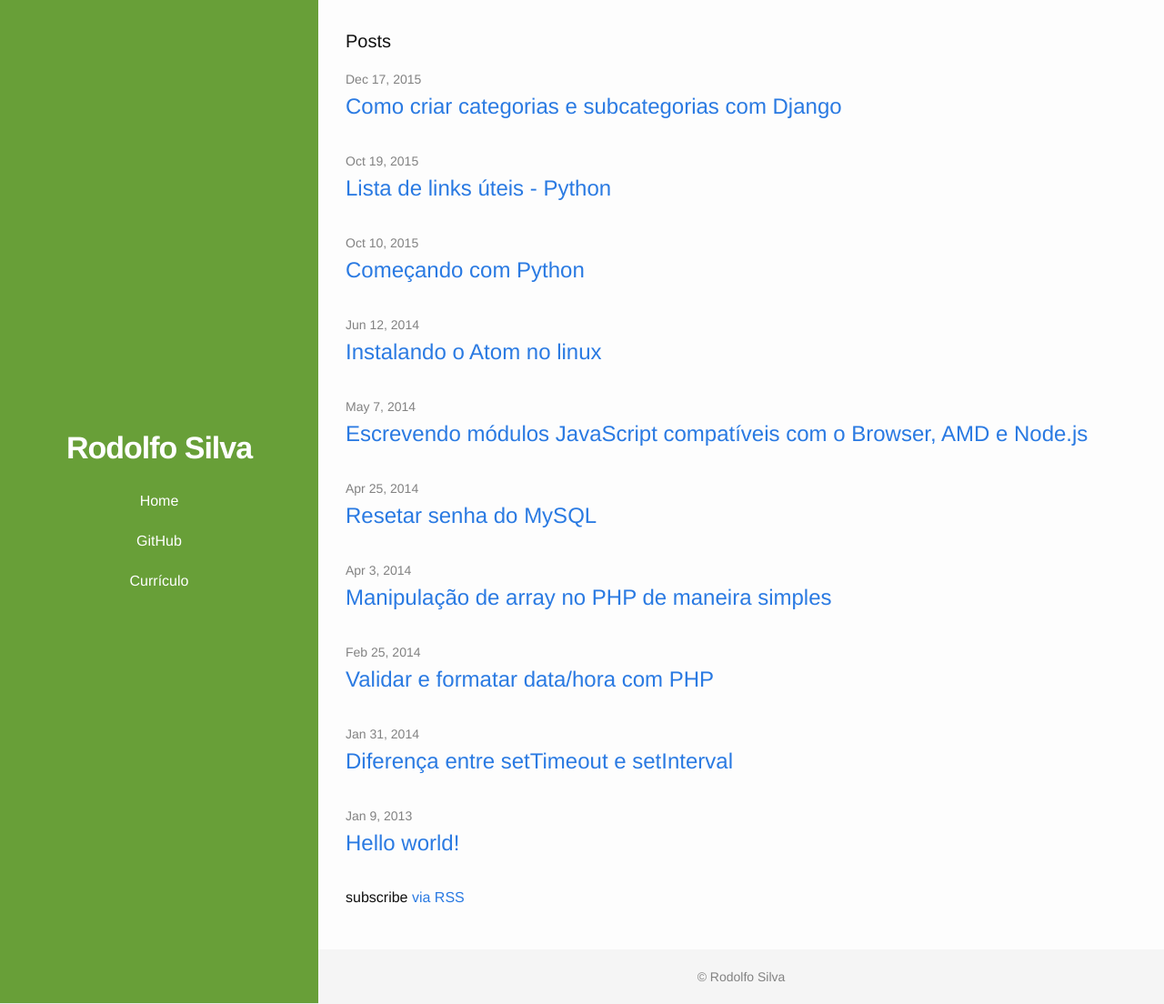
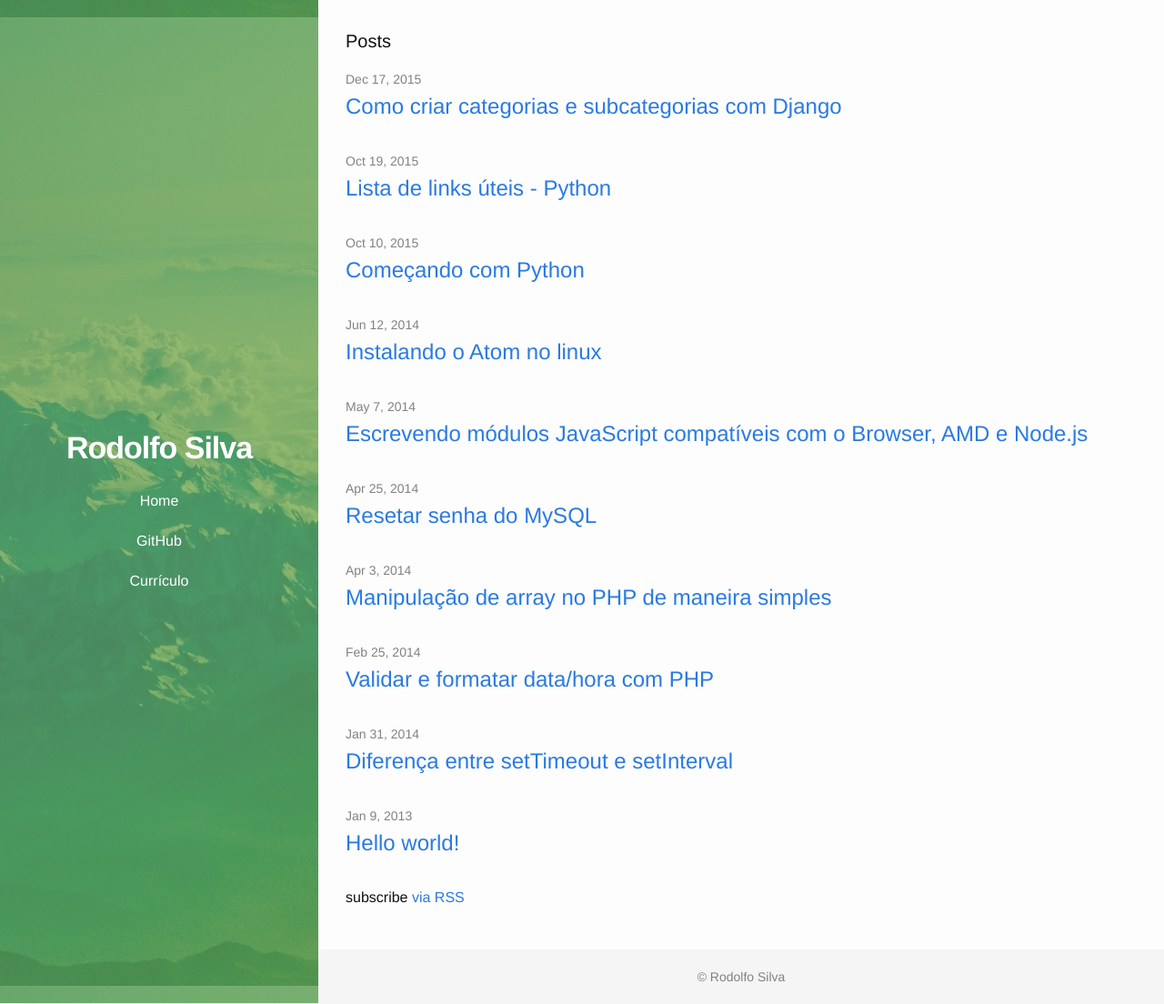
Before and after one commit to RodolfoSilva/rodolfosilva.github.io, a Jekyll site: the page built from index.html, in a window 1280 px wide and 1104 px high. Shown: the whole window at 91% size. Built offline with Jekyll 4.4.1, drawn with Linux system fonts in a browser that asks for light colours.

Commit message:
Update _header.scss

```diff
--- a/_sass/_header.scss
+++ b/_sass/_header.scss
@@ -156,7 +156,7 @@
 
     &::after {
       content: "";
-      background: url("${assets-base}/bg.jpg") center;
+      background: url("#{$assets-base}/bg.jpg") center;
       opacity: 0.3;
       top: 0;
       left: 0;
```
